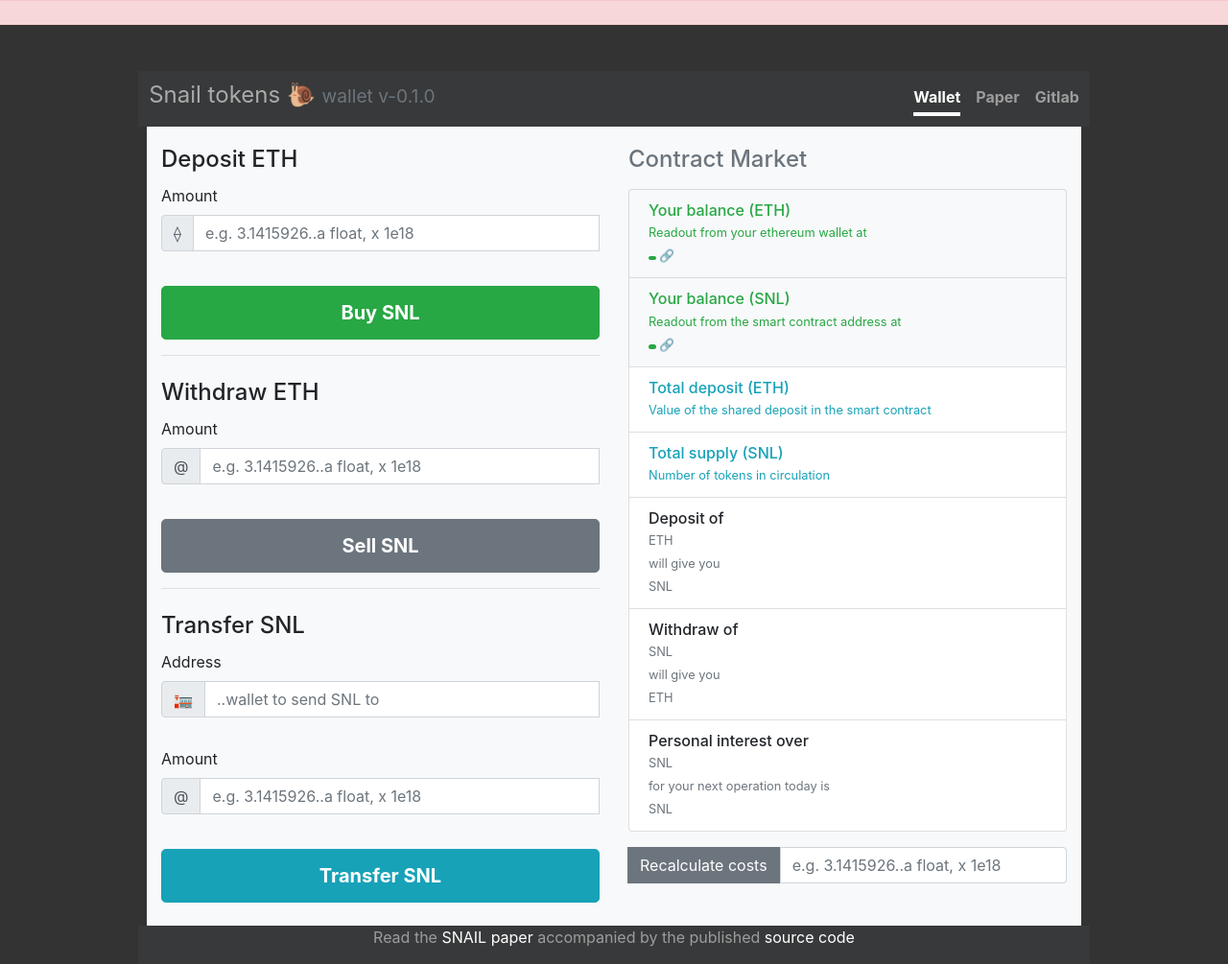
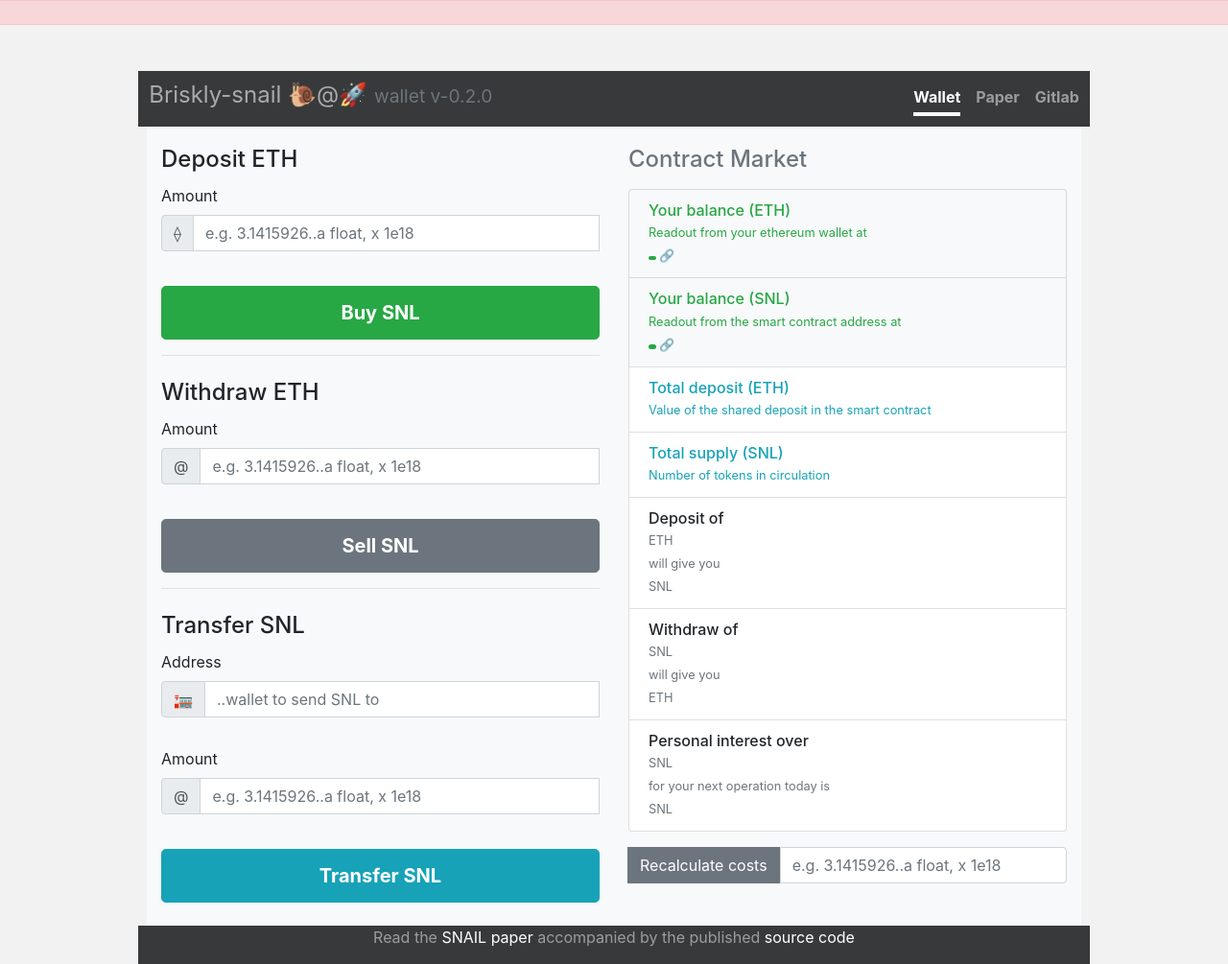
Before and after one commit to briskly-snail/bsnl-wallet, a website built with webpack: page app/index.html in a window 1280 px wide. Shown: the whole page at 96% size. Built offline with nearby package versions, Linux system fonts and the light colour scheme; what truffle-contract would draw is missing.

Commit message:
Bumped version to 0.2.0

```diff
--- a/app/index.html
+++ b/app/index.html
@@ -5,7 +5,7 @@
     <meta name="viewport" content="width=device-width, initial-scale=1, shrink-to-fit=no">
     <meta name="description" content="Snail Token Dapp">
     <meta name="author" content="Takeshi Kodo">
-    <title>Snail tokens 🐌</title>
+    <title>Briskly-snail 🐌@🚀</title>
   </head>
 
   <body class="text-center">
@@ -21,7 +21,7 @@
     <div class="cover-container d-flex w-100 h-100 p-3 mx-auto flex-column">
       <header class="masthead mb-auto">
         <div class="inner">
-          <h3 class="masthead-brand">Snail tokens 🐌 <small class="text-muted">wallet v-</small><small class="text-muted" id="wallet-version"></small></h3>
+          <h3 class="masthead-brand">Briskly-snail 🐌@🚀 <small class="text-muted">wallet v-</small><small class="text-muted" id="wallet-version"></small></h3>
           <nav class="nav nav-masthead justify-content-center">
             <a class="nav-link active" href="#">Wallet</a>
             <a class="nav-link" href="https://gitlab.com/takeshikodo/snl-wallet/paper.pdf">Paper</a>
--- a/app/scripts/index.js
+++ b/app/scripts/index.js
@@ -18,7 +18,7 @@ import snailTokenArtifact from '../../build/contracts/SnailToken.json'
 import { assert, BNfmt, BNe18, BNparse } from './utils.js'
 
 // Constants
-const version = "0.1.0"
+const version = "0.2.0"
 // Disable for production
 const DEBUG = false
 // For deposit/withdraw operations
--- a/app/styles/app.css
+++ b/app/styles/app.css
@@ -26,7 +26,7 @@ a:hover {
 html,
 body {
   height: 100%;
-  background-color: #333;
+  background-color: #f2f2f2;
 }
 
 .masthead .footer {
--- a/package.json
+++ b/package.json
@@ -1,6 +1,6 @@
 {
   "name": "snl-wallet",
-  "version": "0.1.0",
+  "version": "0.2.0",
   "description": "snail token wallet",
   "scripts": {
     "test": "truffle migrate --reset && truffle test",
```
Also changed, not shown: build/index.html, 1 other file.
